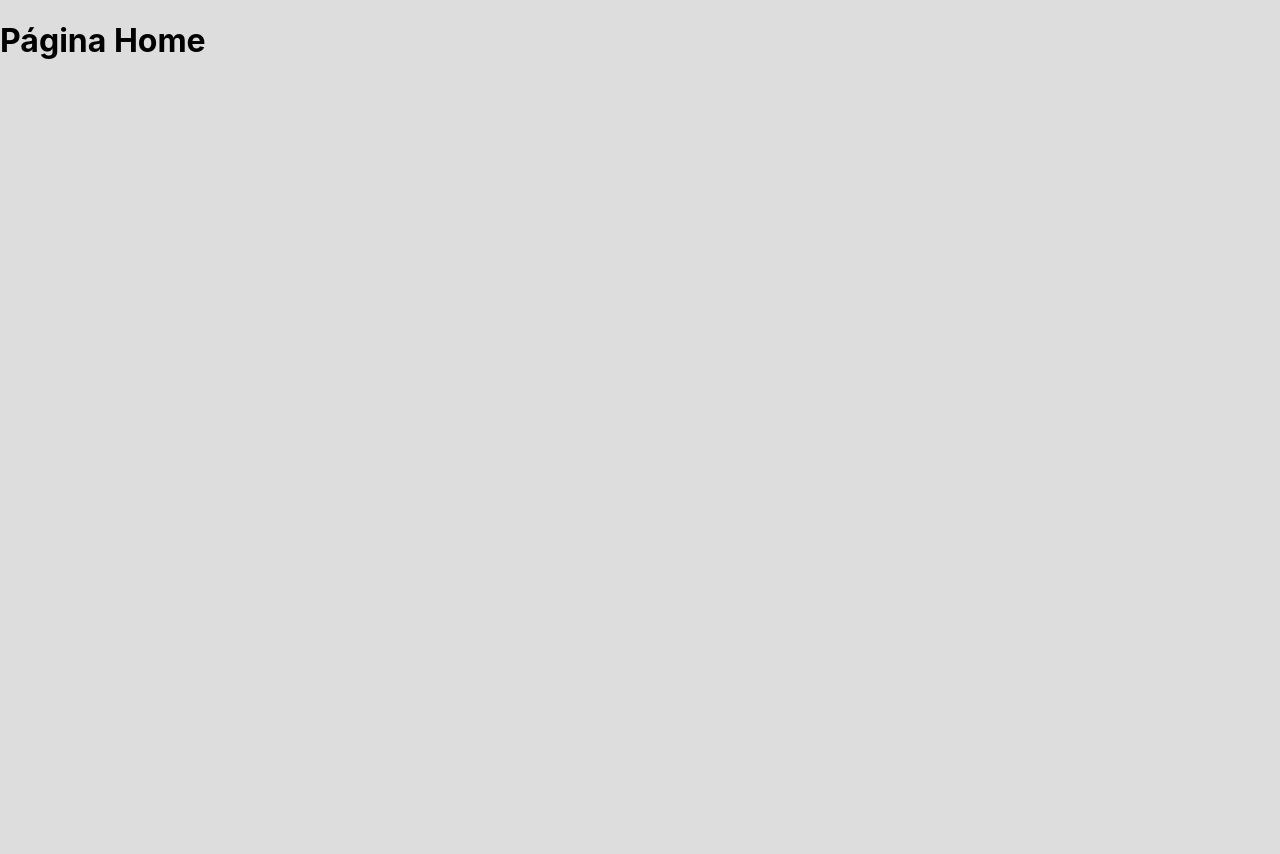
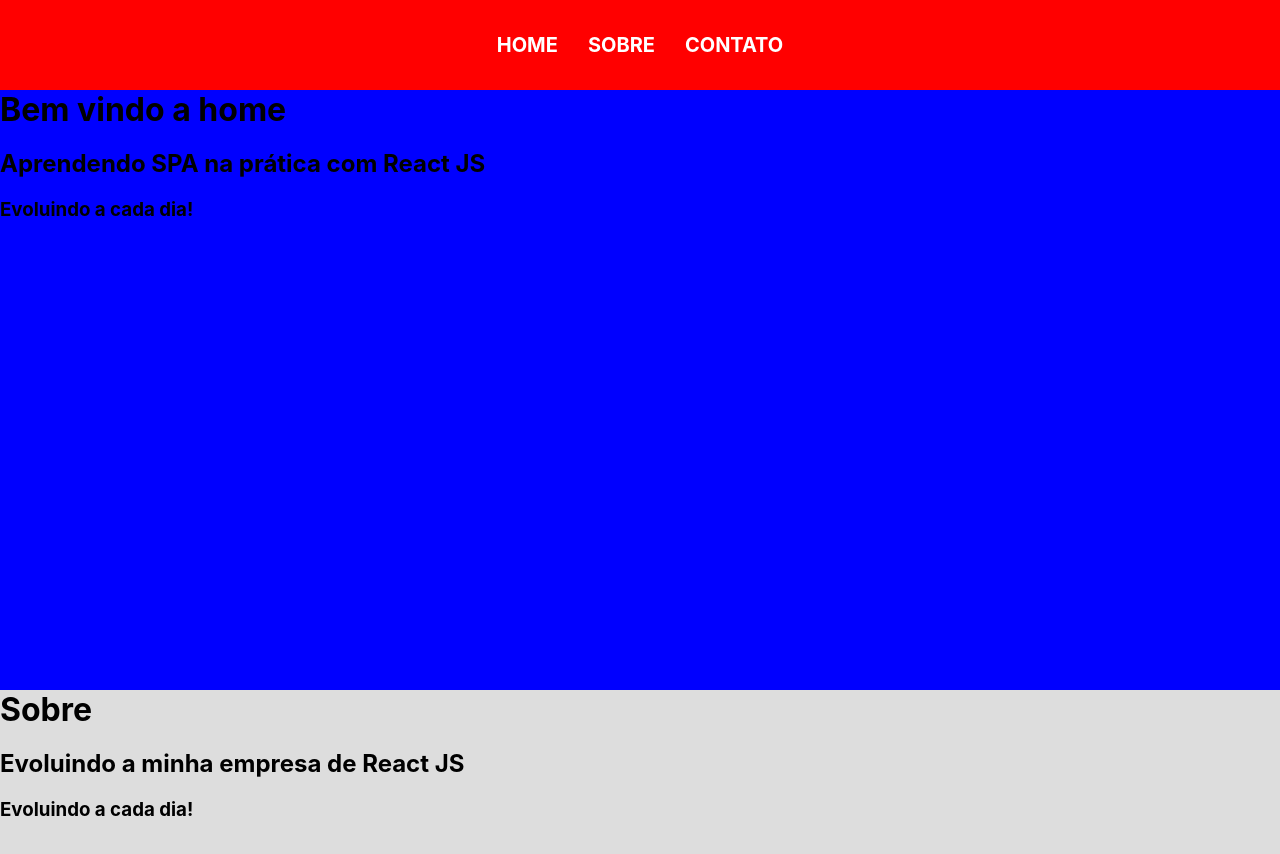
Before and after one commit to gfb-47/LearningReact, a React (Create React App) app: page / in a window 1280 px wide. Shown: the top 854 px of the page. Before the commit the page ends 800 px from the top, so only its background shows below. Built offline with nearby package versions, Linux system fonts and the light colour scheme.

Commit message:
SPA(Single Page App)

```diff
--- a/package.json
+++ b/package.json
@@ -10,6 +10,7 @@
     "react-dom": "^16.13.1",
     "react-router-dom": "^5.2.0",
     "react-scripts": "3.4.1",
+    "styled-components": "^5.1.1",
     "typescript": "^3.9.5"
   },
   "scripts": {
--- a/src/Pages/Home/index.js
+++ /dev/null
@@ -1,11 +0,0 @@
-import React from 'react';
-
-const Home = () => {
-    return(
-        <div>
-            <h1>Página Home</h1>
-        </div>
-    );
-}
-
-export default Home;
--- a/src/Pages/Painel/index.js
+++ /dev/null
@@ -1,11 +0,0 @@
-import React from 'react';
-
-const Painel = () => {
-    return(
-        <div>
-            <h1>Bem vindo, você está logado</h1>
-        </div>
-    );
-}
-
-export default Painel;
--- a/src/auth.js
+++ /dev/null
@@ -1,7 +0,0 @@
-
-
-export const autenticado = () => {
-    return false;
-}
-
-//se tiver true entra, se tiver falsa não entra
--- /dev/null
+++ b/src/components/Contato/index.js
@@ -0,0 +1,17 @@
+import React from 'react';
+import { HashLink as Link } from 'react-router-hash-link'
+
+function Contato(){
+    return(
+        <div className="home" id="contato">
+            <h1>Entre em contato</h1>
+            <h2>Telefone: (63) 9 9999-9999</h2>
+            <h3>Evoluindo a cada dia!</h3>
+
+            <Link smooth to="#home" style={{color: '#FFF'}}>Ir para Home</Link><br/>
+            <Link smooth to="#sobre" style={{color: '#FFF'}}>Ir para Sobre</Link>
+        </div>
+    );
+}
+
+export default Contato;
--- /dev/null
+++ b/src/components/Header/index.js
@@ -0,0 +1,20 @@
+import React from 'react';
+import { HashLink as Link } from 'react-router-hash-link'
+
+function Header() {
+    return (
+        <header id="home">
+            <div className="menu">
+                <nav>
+                    <ul>
+                        <li><Link smooth to="#home">Home</Link></li>
+                        <li><Link smooth to="#sobre">Sobre</Link></li>
+                        <li><Link smooth to="#contato">Contato</Link></li>
+                    </ul>
+                </nav>
+            </div>
+        </header>
+    );
+}
+
+export default Header;
--- /dev/null
+++ b/src/components/Home/index.js
@@ -0,0 +1,18 @@
+import React from 'react';
+
+import Inicio from '../Inicio';
+import Sobre from '../Sobre';
+import Contato from '../Contato';
+import '../../style.css';
+
+function Home(){
+    return(
+        <div>
+            <Inicio/>
+            <Sobre/>
+            <Contato/>
+        </div>
+    );
+}
+
+export default Home;
--- /dev/null
+++ b/src/components/Inicio/index.js
@@ -0,0 +1,13 @@
+import React from 'react';
+
+function Inicio(){
+    return(
+        <div className="home" >
+            <h1>Bem vindo a home</h1>
+            <h2>Aprendendo SPA na prática com React JS</h2>
+            <h3>Evoluindo a cada dia!</h3>
+        </div>
+    );
+}
+
+export default Inicio;
--- /dev/null
+++ b/src/components/Sobre/index.js
@@ -0,0 +1,13 @@
+import React from 'react';
+
+function Sobre(){
+    return(
+        <div className="sobre" id="sobre">
+            <h1>Sobre</h1>
+            <h2>Evoluindo a minha empresa de React JS</h2>
+            <h3>Evoluindo a cada dia!</h3>
+        </div>
+    );
+}
+
+export default Sobre;
--- a/src/routes.js
+++ b/src/routes.js
@@ -1,26 +1,16 @@
 import React from 'react';
-import {BrowserRouter, Route, Switch, Redirect} from 'react-router-dom';
+import {BrowserRouter, Switch, Route} from 'react-router-dom';
 
-import Home from './Pages/Home';
-import Painel from './Pages/Painel';
-import { autenticado } from './auth';
+import Home from './components/Home';
+import Header from './components/Header';
 
-const PrivateRoute = ({ component: Component, ...rest }) => (
-    <Route {...rest} render={props => (
-        autenticado() ? (
-            <Component {...props}/>
-        ) : (
-            <Redirect to={{pathname:'/', state: {from: props.location}}}/>
-        )
-    )} />
-);
 
 const Routes = () => {
     return(
         <BrowserRouter>
+        <Header/>
             <Switch>
-                <Route exact path="/" component={Home} />
-                <PrivateRoute exact path="/painel" component={Painel} />
+                <Route exact path="/" component={Home}/>
             </Switch>
         </BrowserRouter>
     );
--- /dev/null
+++ b/src/style.css
@@ -0,0 +1,53 @@
+header{
+    display: flex;
+    flex-direction: row;
+    height: 90px;
+    width: 100%;
+    justify-content: center;
+    align-items: center;
+    background: #FF0000;
+}
+
+.menu{
+    display: flex;
+}
+
+ul{
+    display: flex;
+}
+
+nav ul,
+nav li{
+    list-style: none;
+    margin: 0;
+    padding: 0;
+}
+
+nav a{
+    text-decoration: none;
+    text-transform: uppercase;
+    font-size: 20px;
+    padding: 15px;
+    color: #FFF;
+    font-weight: bold;
+}
+
+.home{
+    width: 100%;
+    height: 600px;
+    background-color: #0000FF;
+}
+
+.home h1{
+    margin: 0px;
+}
+
+.sobre{
+    width: 100%;
+    height: 600px;
+    background-color: #DDD;
+}
+
+.sobre h1{
+    margin: 0;
+}
```
Also changed, not shown: src/App.js (+5 -7 lines), 1 other file (tests, documents, lock files or other folders).
